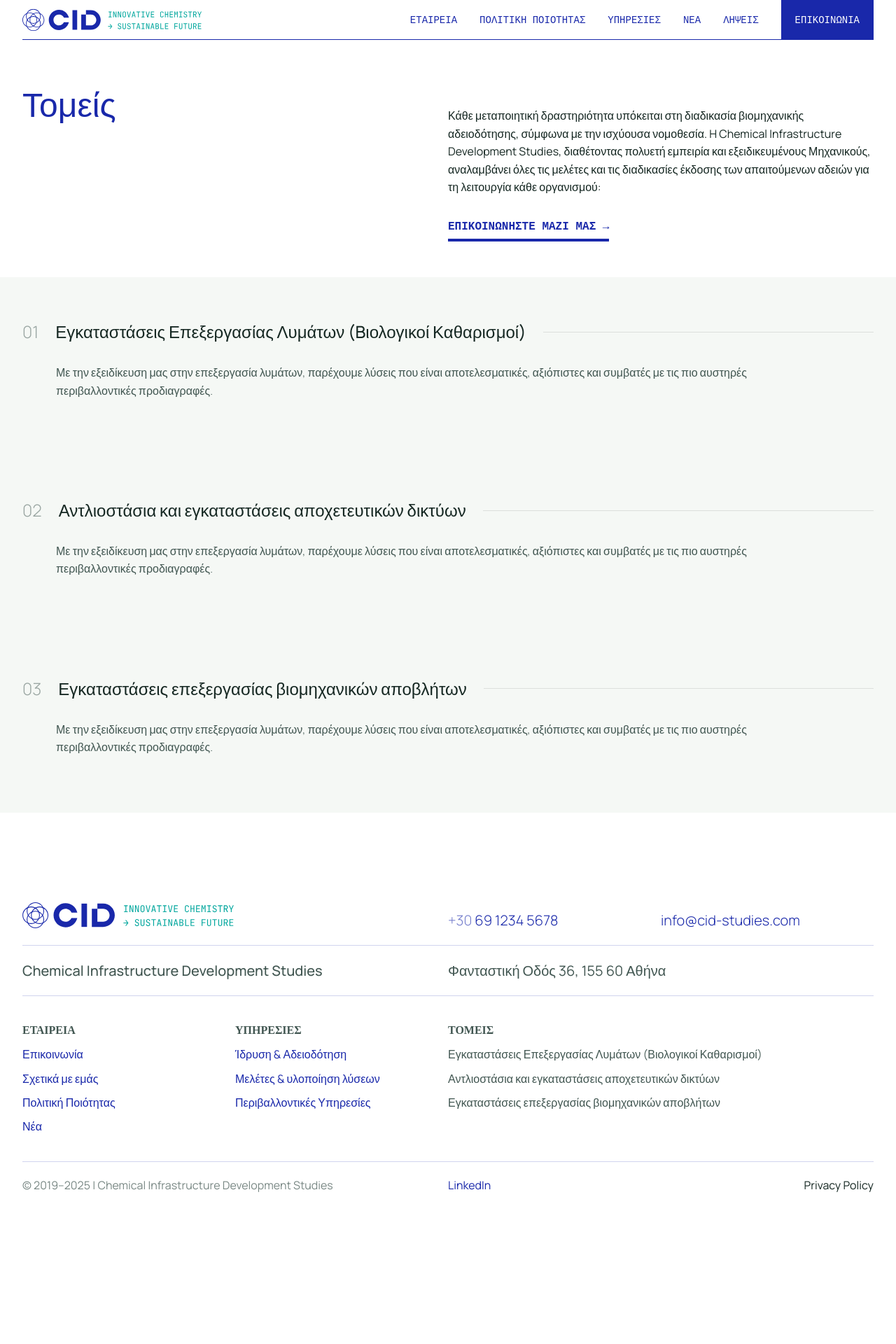
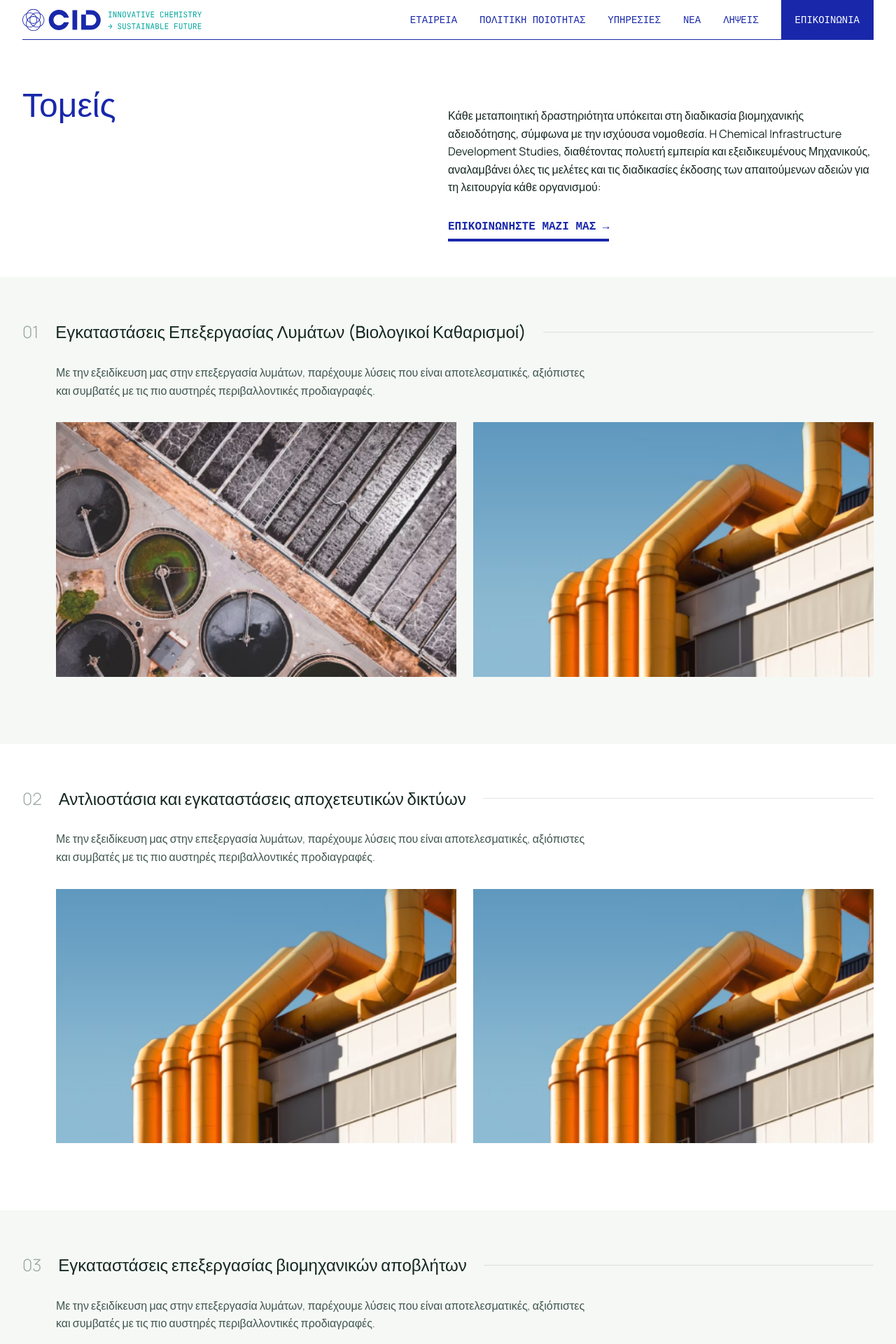
Before and after one commit to anna-filou/cid-studies.com, a Jekyll site: the page built from sectors.html, in a window 1280 px wide. Shown: the top 1920 px of the page at 70% size. Built offline with Jekyll 4.4.1, drawn with Linux system fonts in a browser that asks for light colours; before the commit the page ends 1734 px from its top, so only the background shows below that.

Commit message:
News/sectors/services mobile

```diff
--- a/_includes/sectors.html
+++ b/_includes/sectors.html
@@ -15,7 +15,7 @@
       <div class="w-100">
         <div
           class="aspect-ratio aspect-ratio--4x3 w-100"
-          style="background-image: url('{{ sector.image }}'); background-size: cover; background-position: center;"
+          style="background-image: url('{{ sector.image-1 }}'); background-size: cover; background-position: center;"
         ></div>
         <div class="ph4 pt4 pb4 bg-secondary">
           <h3 class="fw4 ma0 mb2 lh-title">{{ sector.title }}</h3>
--- a/_layouts/news.liquid
+++ b/_layouts/news.liquid
@@ -3,10 +3,10 @@ layout: default
 ---
 
 <section class="pv5 container flex flex-column flex-row-l gap5">
-    <div class="items-start w-50">
+    <div class="items-start w-50-l w-100">
         <h2 class="f1 fw4 ma0 brand">{{site.data.news.title}}</h2>
     </div>
-    <div class="w-50">
+    <div class="w-50-l w-100">
         <p class="lh-copy pt3 pb3">{{site.data.news.description}}</p>
         <a class="b-brand bb bw2 pb2 dim link nowrap mono b" href="https://google.com">ΕΠΙΚΟΙΝΩΝΗΣΤΕ ΜΑΖΙ ΜΑΣ →</a>
     </div>
--- a/_layouts/sectors.liquid
+++ b/_layouts/sectors.liquid
@@ -3,27 +3,31 @@ layout: default
 ---
 
 <section class="pv5 container flex flex-column flex-row-l gap5">
-    <div class="items-start w-50">
+    <div class="items-start w-50-l w-100">
         <h2 class="f1 fw4 ma0 brand">{{site.data.sectors.title}}</h2>
     </div>
-    <div class="w-50">
+    <div class="w-50-l w-100">
         <p class="lh-copy pt3 pb3">{{site.data.sectors.description}}</p>
         <a class="b-brand bb bw2 pb2 dim link nowrap mono b" href="https://google.com">ΕΠΙΚΟΙΝΩΝΗΣΤΕ ΜΑΖΙ ΜΑΣ →</a>
     </div>
 </section>
 
-<section class="bg-secondary">
+<section>
 
   {% for sector in site.data.sectors.sectors %}
     <div class="{% assign is_even = forloop.index0 | modulo: 2 %}{% if is_even == 0 %}bg-secondary{% endif %}">
         <div class="container pv5">
             <div class="flex flex-column flex-row-l items-start items-center-l gap4 mb4">
                 <div class="f3 fw3 mv0 secondary o-50">{{ forloop.index | prepend: '0' }}</div>
-        <h2 class="f3 fw5 mv0 nowrap">{{ sector.title }}</h2>
+                <h2 class="f3 fw5 mv0 nowrap-l">{{ sector.title }}</h2>
                 <div class="dn db-l flex-auto bg-black-10 bar"></div>
             </div>
-      <div class="fw3 secondary ml4 pl3 mw8 lh-copy list">
-          <p>{{ sector.description }}</p>
+            <div class="fw3 secondary ml4-l pl3-l lh-copy list ">
+                <p class="mb4 mw7">{{ sector.description }}</p>
+                <div class="flex flex-column flex-row-l items-start items-center-l gap4 mb4">
+                    <img src="{{ sector.image-1 }}" alt="{{ sector.title }}" class="w-50-l w-100">
+                    <img src="{{ sector.image-2 }}" alt="{{ sector.title }}" class="w-50-l w-100 dn db-l">
+                </div>
             </div>
         </div>
     </div>
```
Also changed, not shown: _data/sectors.yml (+10 -6 lines), _layouts/services.liquid (+4 -4 lines). Lines whose indentation alone changed are shown as unchanged.
